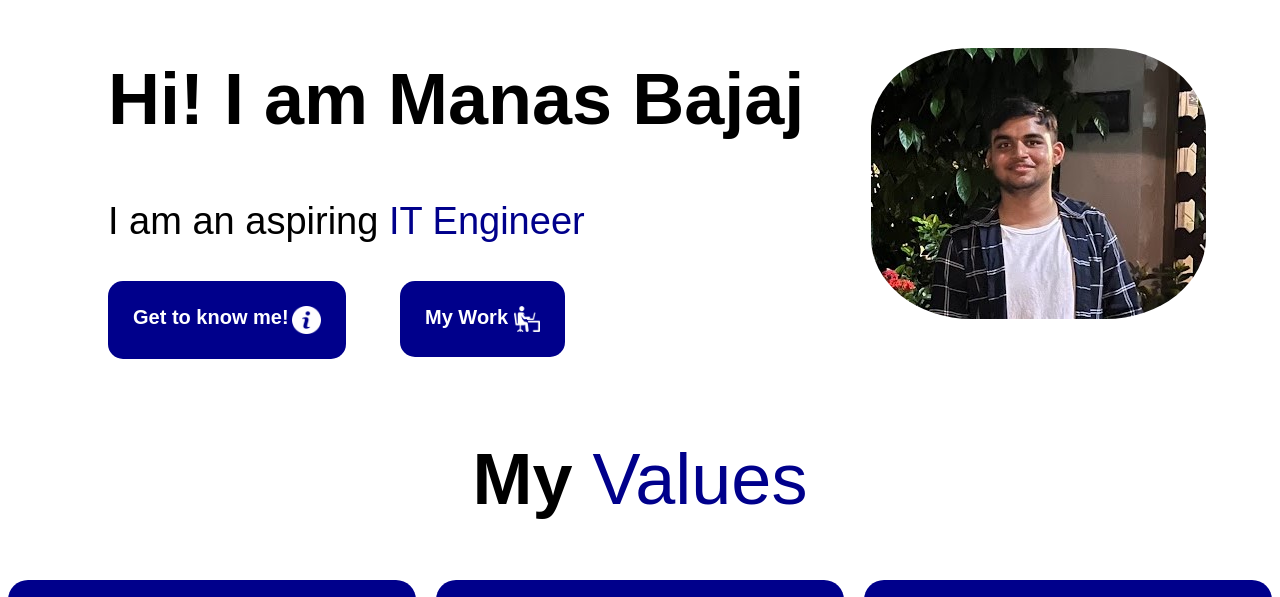
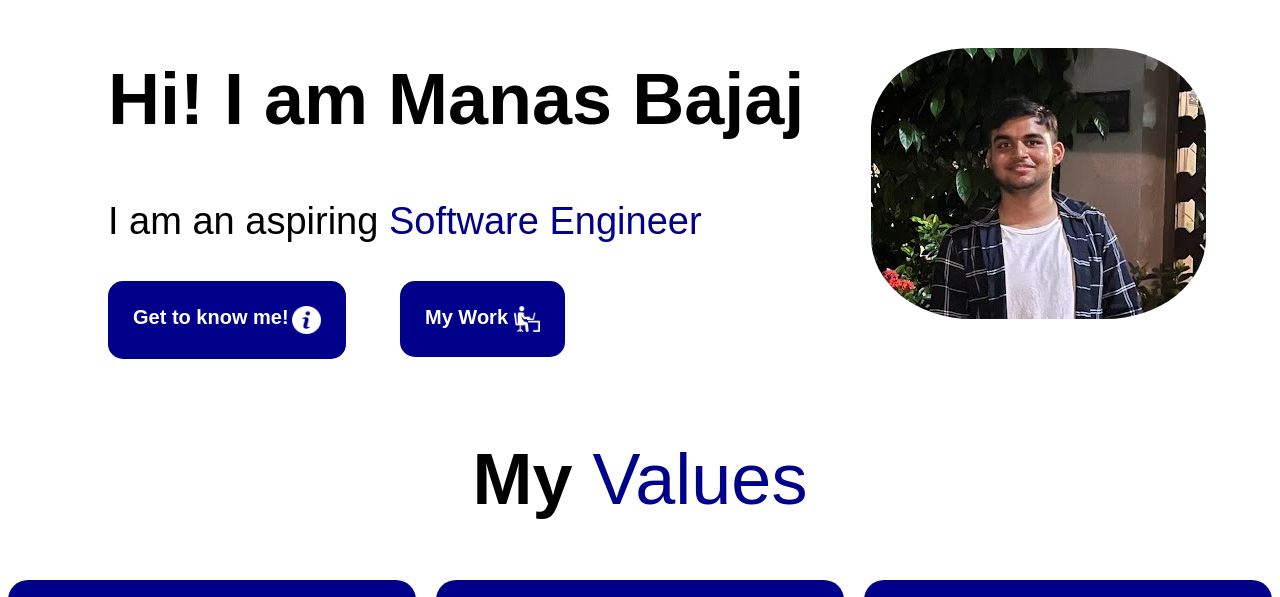
Before and after one commit to manAs3345/manas-bajaj, a plain HTML site: page index.html in a window 1280 px wide. Shown: the part 130-727 px from the top of the page. Drawn offline with Linux system fonts and the light colour scheme; a web font is replaced by a local one.

Commit message:
Add files via upload

```diff
--- a/index.html
+++ b/index.html
@@ -23,7 +23,7 @@
     <section class = "cta-banner">
         <div class = "cta-container-1">
             <h1 class = "cta-heading">Hi! I am Manas Bajaj</h1>
-            <p class = "cta-heading2">I am an aspiring <span class = "word-color">IT Engineer</span></p>
+            <p class = "cta-heading2">I am an aspiring <span class = "word-color">Software Engineer</span></p>
             <button class = "btn btn-spacing">
                 <a href="about_me.html">Get to know me!</a>
                 <img src="assets/icons/aboutMe.png" alt="" width = 15%>
```
